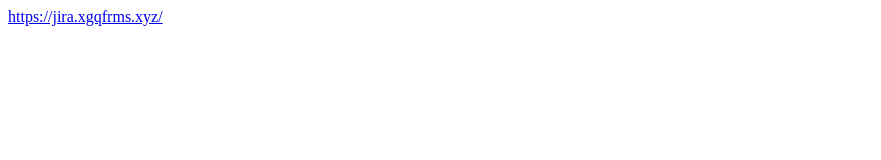
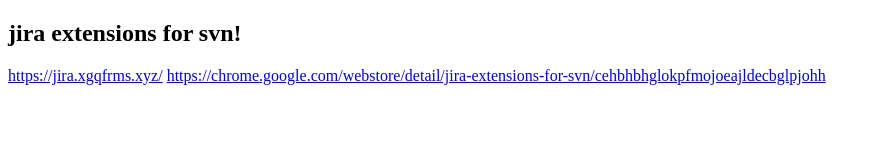
Before and after one commit to xgqfrms/jira, a browser extension: page index.html in a window 1280 px wide. Shown: the whole page, without its empty margins (0-881 px from the left). Drawn offline with Linux system fonts and the light colour scheme.

Commit message:
jira extensions for svn!

```diff
--- a/index.html
+++ b/index.html
@@ -6,11 +6,14 @@
     <meta http-equiv="X-UA-Compatible" content="ie=edge">
     <meta name="author" content="xgqfrms">
     <meta name="generator" content="VS code">
-    <title></title>
+    <title>jira extensions for svn!</title>
 </head>
 <body>
     <section>
+        <h1>jira extensions for svn!</h1>
         <a href="https://jira.xgqfrms.xyz//index.html">https://jira.xgqfrms.xyz/</a>
+        <a href="https://chrome.google.com/webstore/detail/jira-extensions-for-svn/cehbhbhglokpfmojoeajldecbglpjohh">https://chrome.google.com/webstore/detail/jira-extensions-for-svn/cehbhbhglokpfmojoeajldecbglpjohh</a>
+
     </section>
     <!-- Global site tag (gtag.js) - Google Analytics -->
     <!-- <script async src="https://www.googletagmanager.com/gtag/js?id=UA-138230148-1"></script> -->
```
